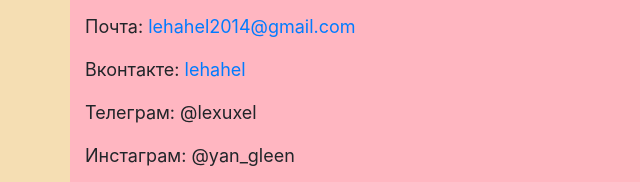
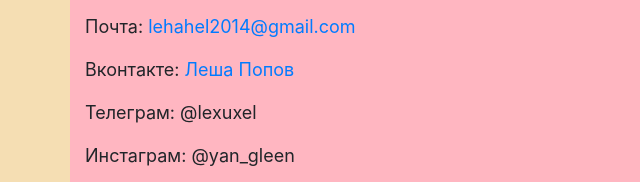
Before and after one commit to lehahel/lehahel.github.io, a plain HTML site: page index.html in a window 1280 px wide. Shown: the part 920-1102 px from the top of the page, 0-640 px from the left. Drawn offline with nearby package versions, Linux system fonts and the light colour scheme.

Commit message:
Update index.html

```diff
--- a/index.html
+++ b/index.html
@@ -102,7 +102,7 @@
       <div class="col-12">
         <p>Телефон: +7 (920) 126-61-56</p>
         <p>Почта: <a href="mailto: lehahel@gmail.com">lehahel2014@gmail.com</a></p>
-        <p>Вконтакте: <a href="https://www.vk.com/lehahel">lehahel</a></p>
+        <p>Вконтакте: <a href="https://www.vk.com/lehahel">Леша Попов</a></p>
         <p>Телеграм: @lexuxel</p>
         <p>Инстаграм: @yan_gleen</p>
       </div>
```
